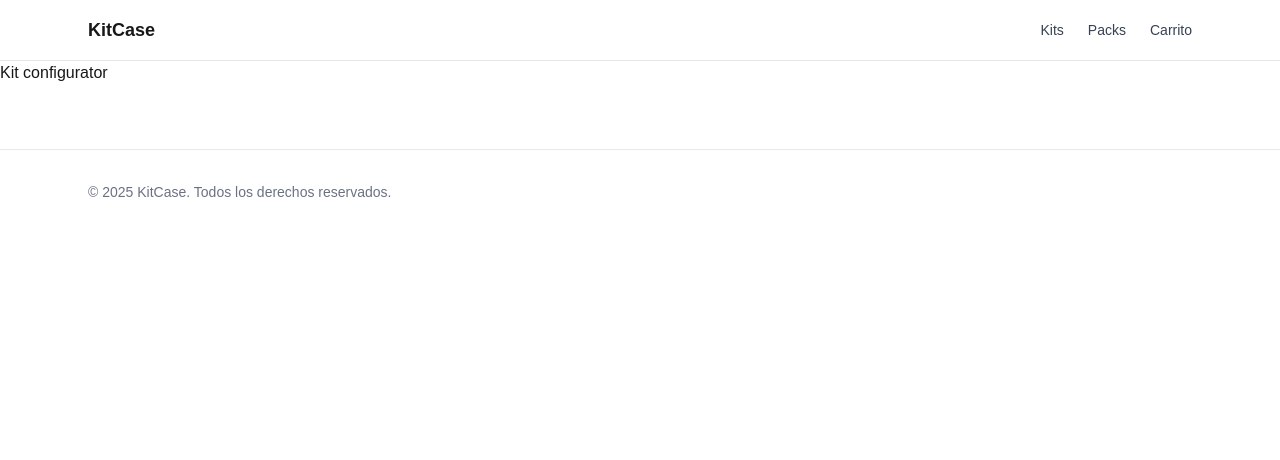
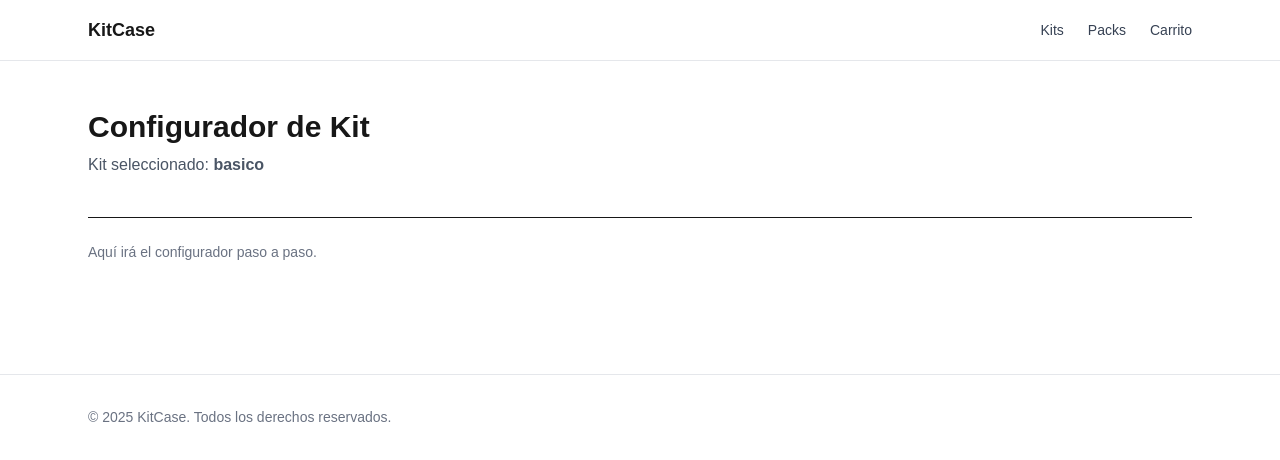
Before and after one commit to giok2154/kitcase-store, a Next.js app: page /kits/basico in a window 1280 px wide. Shown: the top 460 px of the page. Built offline with nearby package versions, Linux system fonts and the light colour scheme.

Commit message:
feat: kits listing and base kit configurator route

```diff
--- a/src/app/kits/[slug]/page.js
+++ b/src/app/kits/[slug]/page.js
@@ -1,3 +1,21 @@
-export default function KitConfiguratorPage() {
-  return <h1>Kit configurator</h1>;
+export default function KitConfiguratorPage({ params }) {
+  const { slug } = params;
+
+  return (
+    <main className="mx-auto max-w-6xl px-6 py-12">
+      <h1 className="text-3xl font-semibold">
+        Configurador de Kit
+      </h1>
+
+      <p className="mt-2 text-gray-600">
+        Kit seleccionado: <strong>{slug}</strong>
+      </p>
+
+      <section className="mt-10 border-t pt-6">
+        <p className="text-sm text-gray-500">
+          Aquí irá el configurador paso a paso.
+        </p>
+      </section>
+    </main>
+  );
 }
--- /dev/null
+++ b/src/components/KitCard.jsx
@@ -0,0 +1,17 @@
+import Link from "next/link";
+
+export default function KitCard({ title, description, href }) {
+  return (
+    <div className="border rounded p-6">
+      <h3 className="font-medium">{title}</h3>
+      <p className="text-sm text-gray-600 mt-2">{description}</p>
+
+      <Link
+        href={href}
+        className="inline-block mt-4 text-sm underline"
+      >
+        Configurar
+      </Link>
+    </div>
+  );
+}
--- /dev/null
+++ b/src/components/KitConfiguratorHeader.jsx
@@ -0,0 +1,31 @@
+import KitCard from "@/components/KitCard";
+
+export default function KitsPage() {
+  return (
+    <main className="mx-auto max-w-6xl px-6 py-12">
+      <h1 className="text-3xl font-semibold mb-8">
+        Elige tu Kit
+      </h1>
+
+      <div className="grid gap-6 md:grid-cols-3">
+        <KitCard
+          title="Kit Protección Total"
+          description="Protección completa para tu iPhone."
+          href="/kits/proteccion-total"
+        />
+
+        <KitCard
+          title="Kit MagSafe Pro"
+          description="Accesorios MagSafe con máxima compatibilidad."
+          href="/kits/magsafe-pro"
+        />
+
+        <KitCard
+          title="Kit Básico"
+          description="Protección esencial al mejor precio."
+          href="/kits/basico"
+        />
+      </div>
+    </main>
+  );
+}
```
